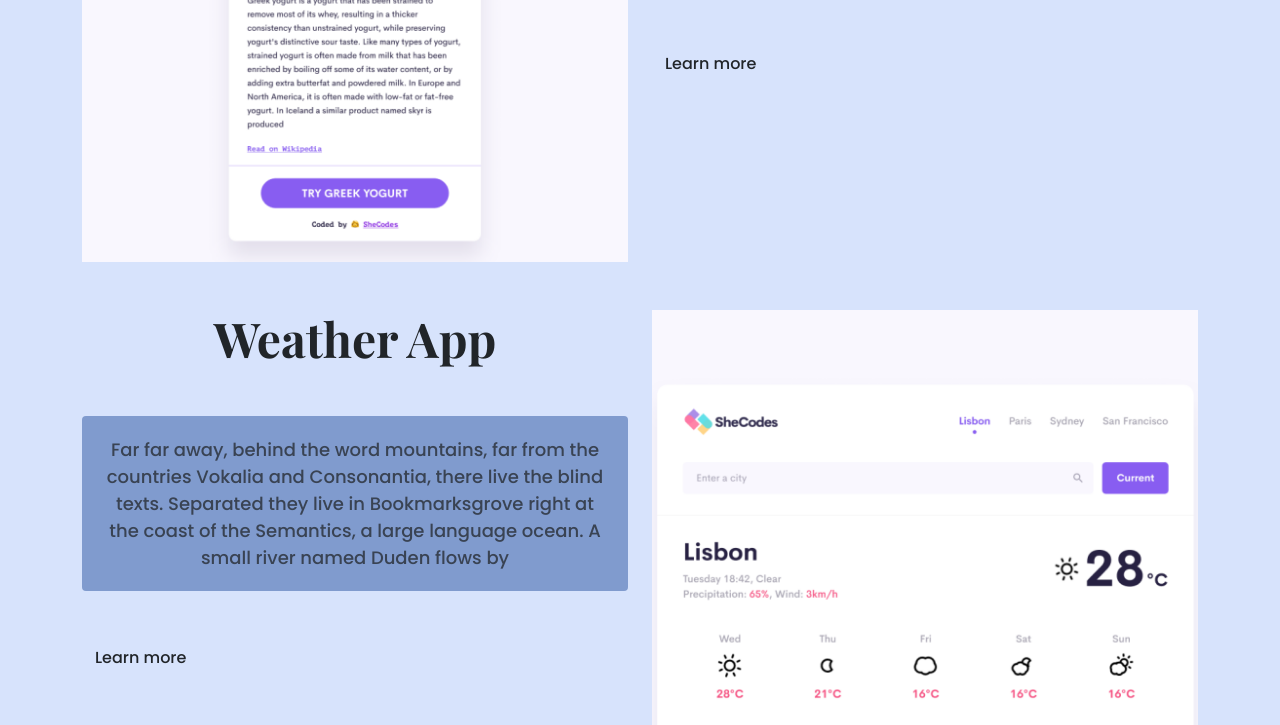
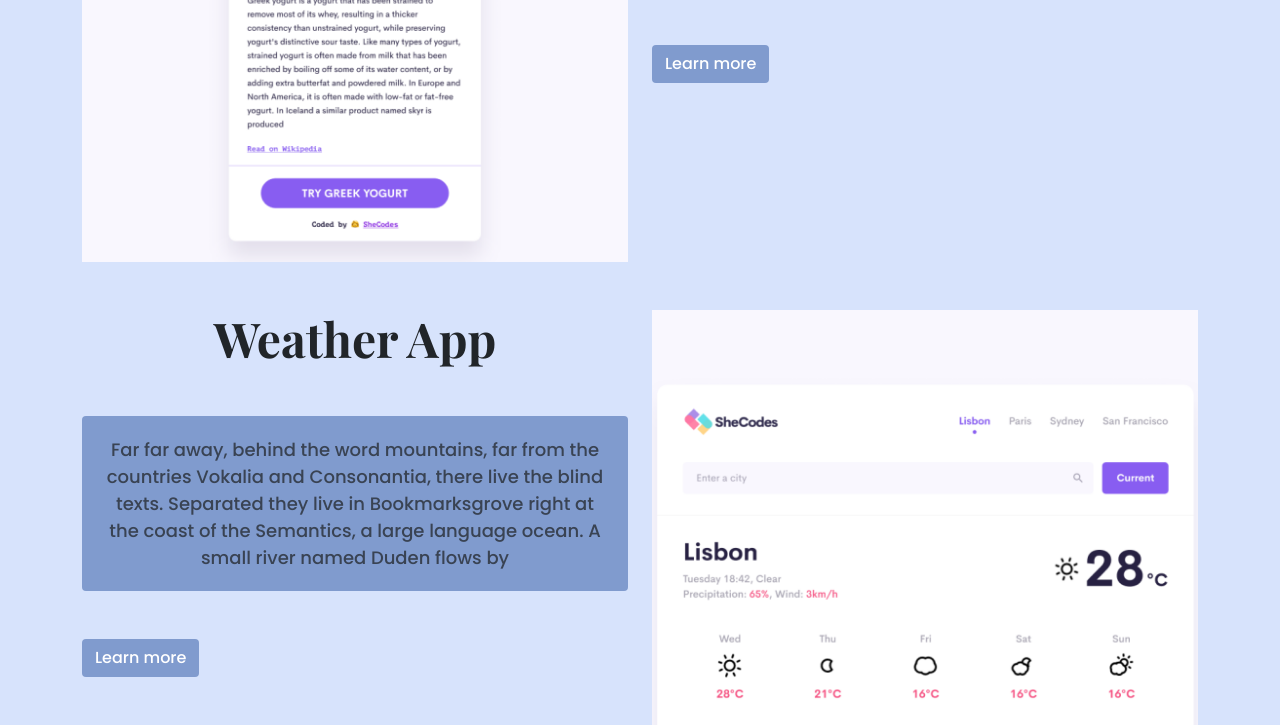
Before and after one commit to Sydney-Taylor-Monteiro/final-project-responsive, a plain HTML site: page index.html in a window 1280 px wide. Shown: the part 1035-1760 px from the top of the page. Drawn offline with nearby package versions, Linux system fonts and the light colour scheme; a web font is replaced by a local one.

Commit message:
edited about.html and index.html

```diff
--- a/index.html
+++ b/index.html
@@ -118,7 +118,7 @@
               they live in Bookmarksgrove right at the coast of the Semantics, a
               large language ocean. A small river named Duden flows by
             </p>
-            <a href="" class="btn btn-branding-outline"> Learn more </a>
+            <a href="/about.html" class="btn btn-branding"> Learn more </a>
           </div>
         </div>
       </div>
@@ -132,7 +132,7 @@
               they live in Bookmarksgrove right at the coast of the Semantics, a
               large language ocean. A small river named Duden flows by
             </p>
-            <a href="" class="btn btn-branding-outline"> Learn more </a>
+            <a href="/about.html" class="btn btn-branding"> Learn more </a>
           </div>
         </div>
         <div class="col d-none d-lg-block">
@@ -153,7 +153,7 @@
               Boy Who Lived, died? Well, this is exactly what this captivating
               fanfic is all about.
             </p>
-            <a href="" class="btn btn-branding-outline"> Learn more </a>
+            <a href="/about.html" class="btn btn-branding"> Learn more </a>
           </div>
         </div>
       </div>
```
Also changed, not shown: about.html (+2 -0 lines).
